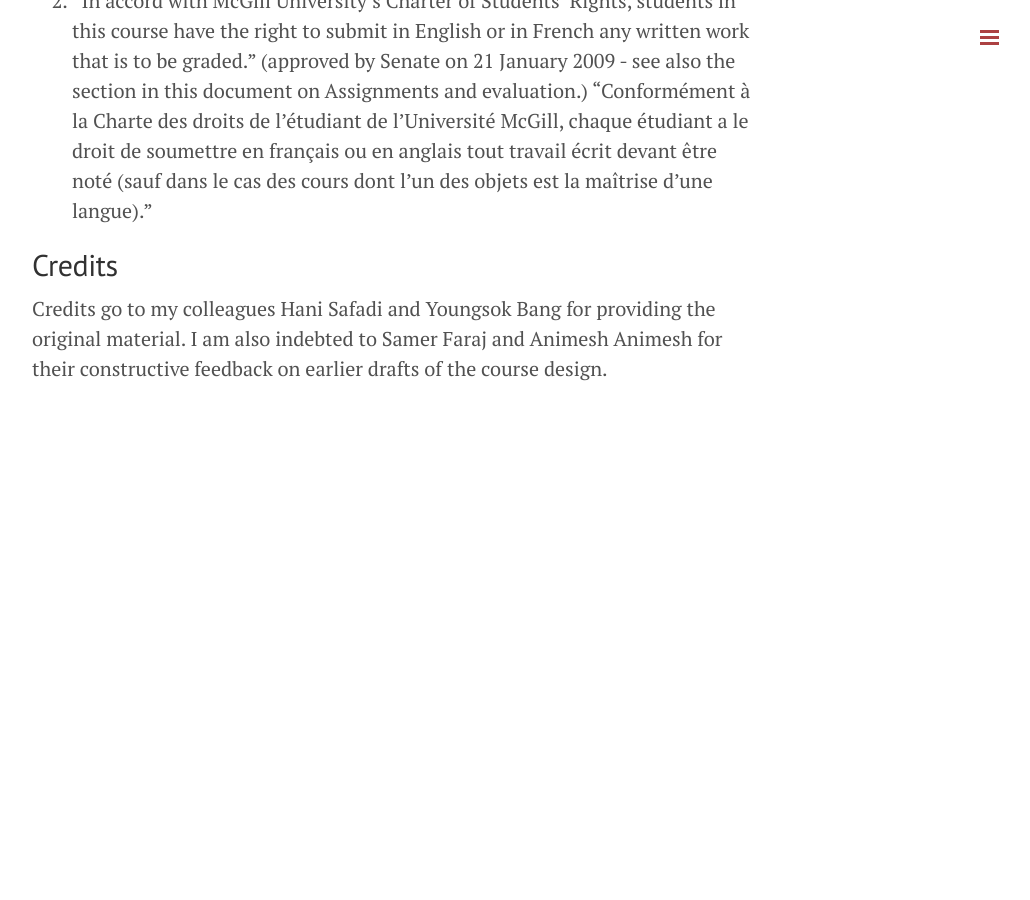
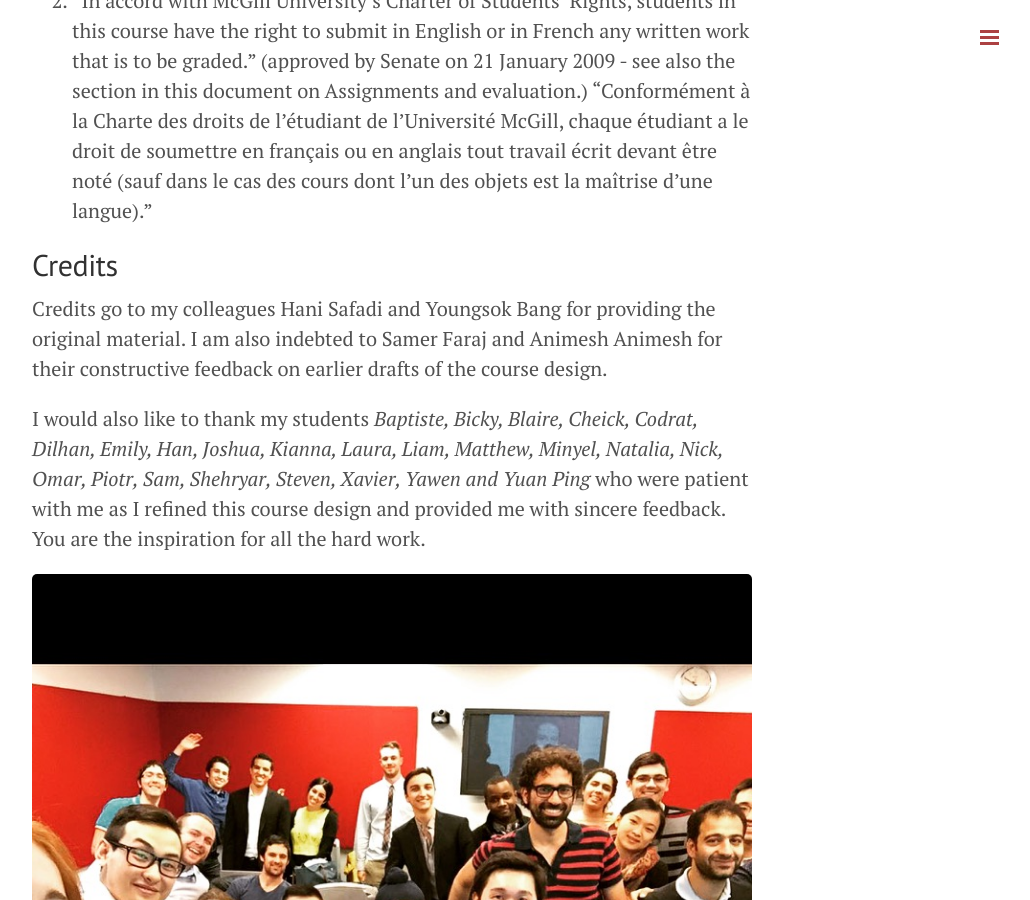
Before and after one commit to retrography/data-management, a Jekyll site: the page built from index.markdown, in a window 1280 px wide and 900 px high, scrolled down 4792 px. Shown: the whole window, without its empty margins (248-1278 px from the left). Built offline with Jekyll 4.4.1, drawn with Linux system fonts in a browser that asks for light colours; Markdown is read by kramdown in place of the engine named in the settings; before the commit the page ends 5196 px from its top, so only the background shows below that.

Commit message:
pic final

```diff
--- a/index.markdown
+++ b/index.markdown
@@ -120,3 +120,7 @@ Course schedule will be shared with you on the first day of the class. One sessi
 ## Credits
 
 Credits go to my colleagues Hani Safadi and Youngsok Bang for providing the original material. I am also indebted to Samer Faraj and Animesh Animesh for their constructive feedback on earlier drafts of the course design.
+
+I would also like to thank my students _Baptiste, Bicky, Blaire, Cheick, Codrat, Dilhan, Emily, Han, Joshua, Kianna, Laura, Liam, Matthew, Minyel, Natalia, Nick, Omar, Piotr, Sam, Shehryar, Steven, Xavier, Yawen and Yuan Ping_ who were patient with me as I refined this course design and provided me with sincere feedback. You are the inspiration for all the hard work.
+
+![Import CSV Recordset]({{ site.baseurl }}/public/images/guessthefilter.JPG)
```
